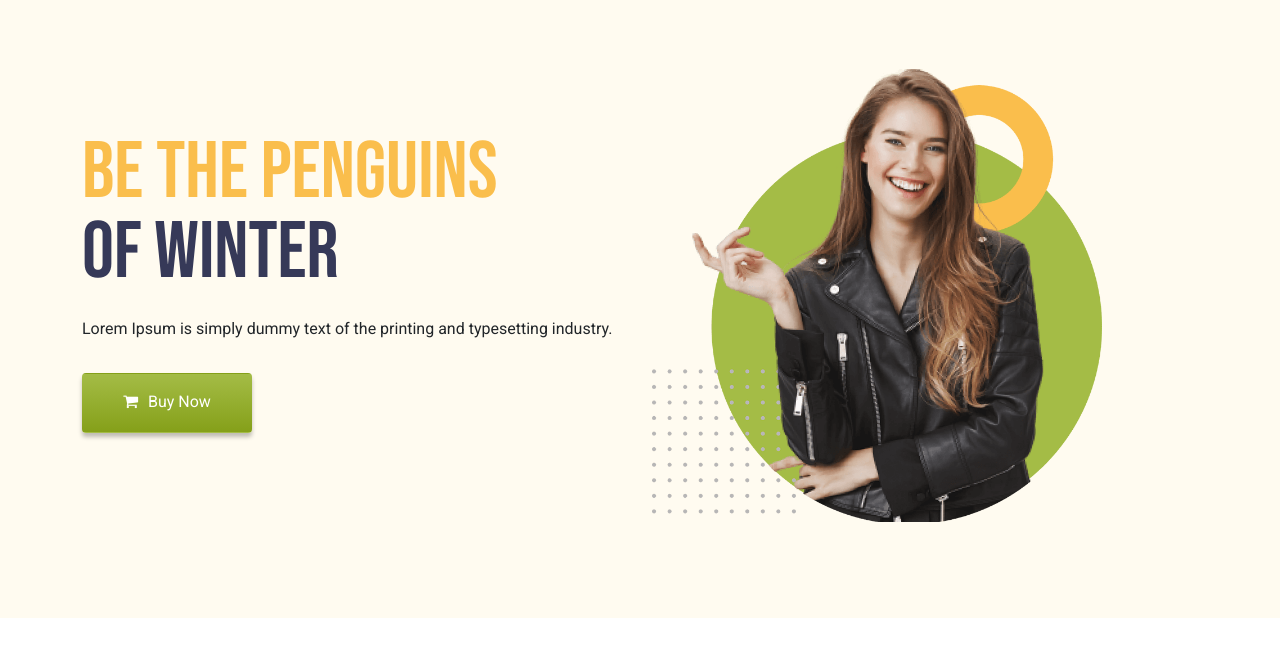
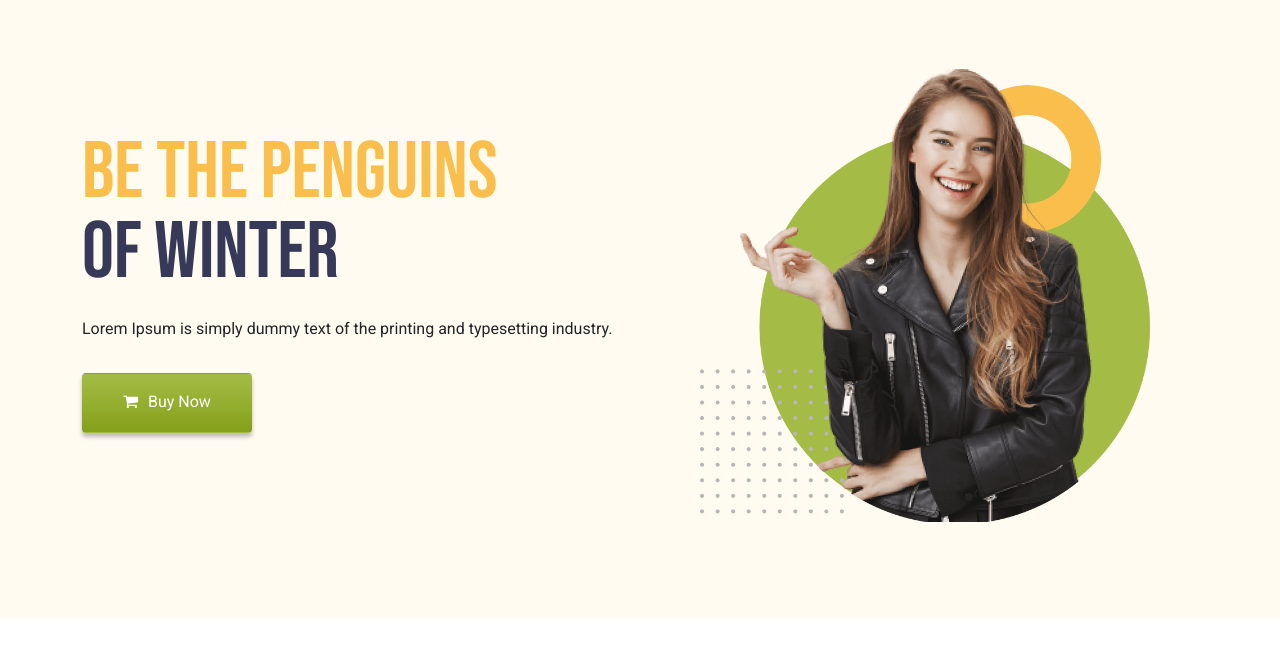
Before and after one commit to mijankarim/penguin-fashion, a plain HTML site: page index.html in a window 1280 px wide. Shown: the part 76-739 px from the top of the page. Drawn offline with Linux system fonts and the light colour scheme.

Commit message:
Added a padding to image

```diff
--- a/index.html
+++ b/index.html
@@ -62,7 +62,7 @@
                 <a href="#" class="btn btn-buy text-white my-2"><i class="fa fa-cart fa-shopping-cart"></i>Buy Now</a>
             </div>
             <div class="col-lg-6">
-                <img class="banner-image img-fluid" src="images/banner-image.png" alt="Penguin Fashion">
+                <img class="banner-image img-fluid ms-lg-5" src="images/banner-image.png" alt="Penguin Fashion">
             </div>
           </div>
       </div>
```
